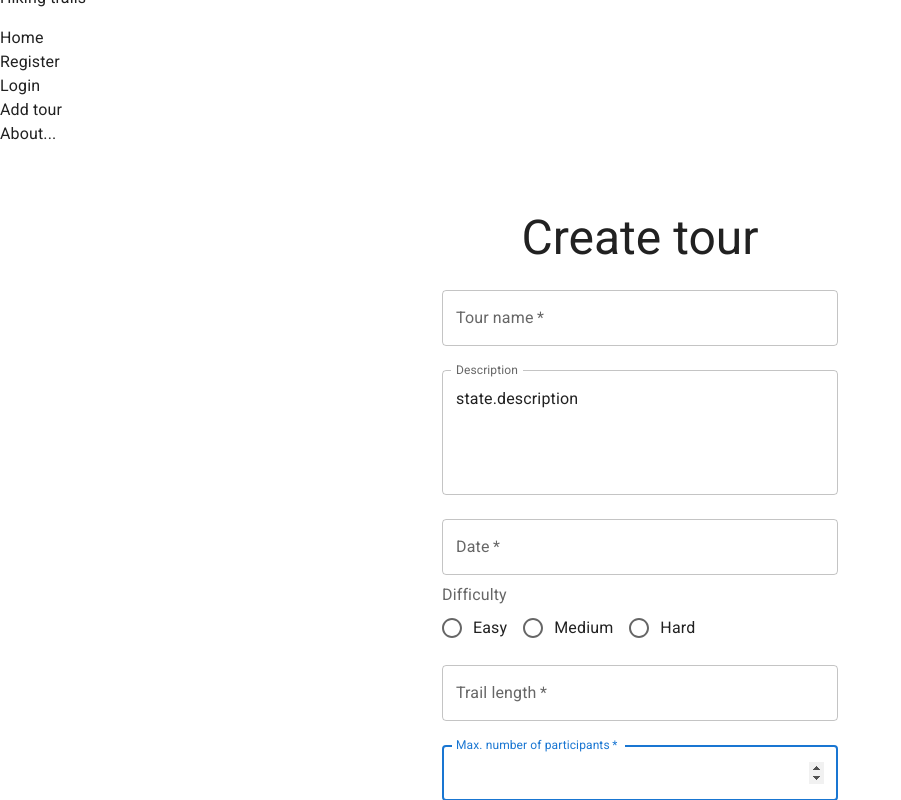
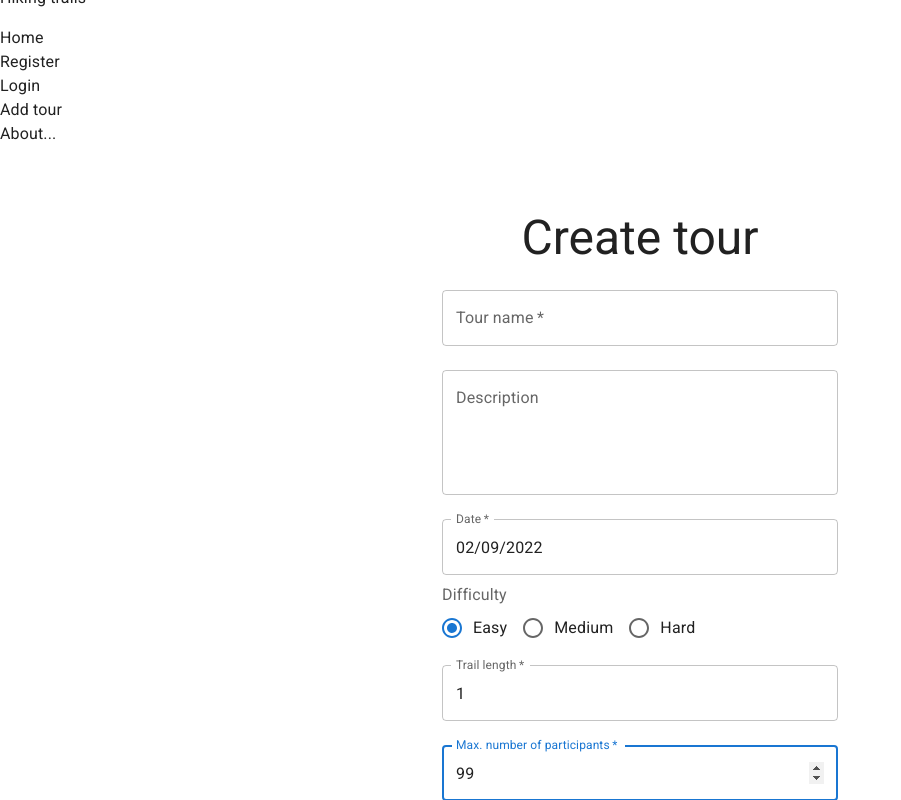
Before and after one commit to bokigolic/hiking-2, a React (Create React App) app in the folder hiking-react/: page / in a window 1280 px wide. Both pictures are taken after a click on the element "Add tour". Shown: the part 30-830 px from the top of the page, without its empty margins (0-901 px from the left). Built offline with nearby package versions, Linux system fonts and the light colour scheme.

Commit message:
Create tour forma, state works

```diff
--- a/hiking-react/src/components/FormTour.jsx
+++ b/hiking-react/src/components/FormTour.jsx
@@ -1,13 +1,9 @@
-import Avatar from "@mui/material/Avatar";
+import { useState } from "react";
 import Button from "@mui/material/Button";
 import CssBaseline from "@mui/material/CssBaseline";
 import TextField from "@mui/material/TextField";
 import FormControlLabel from "@mui/material/FormControlLabel";
-import Checkbox from "@mui/material/Checkbox";
-import Link from "@mui/material/Link";
-import Grid from "@mui/material/Grid";
 import Box from "@mui/material/Box";
-import LockOutlinedIcon from "@mui/icons-material/LockOutlined";
 import Typography from "@mui/material/Typography";
 import Container from "@mui/material/Container";
 import { createTheme, ThemeProvider } from "@mui/material/styles";
@@ -15,6 +11,29 @@ import { FormLabel, Radio, RadioGroup, TextareaAutosize } from "@mui/material";
 
 const FormTour = () => {
   const theme = createTheme();
+
+  const preset = {
+    name: '',
+    description: '',
+    date: '02/09/2022',
+    difficulty: 'EASY',
+    trail_length: 1,
+    max_participants: 99
+  };
+
+  const [formState, setFormState] = useState(preset);
+
+  const handleChange = (e) => {
+    // univerzalni handler za sva inpout polja
+    const target = e.target;
+    const value = target.type === 'checkbox' ? target.checked : target.value;
+    const name = target.name;
+    setFormState({
+      ...formState,
+      [name]: value
+    });
+  };
+
 
   return (
     <ThemeProvider theme={theme}>
@@ -36,6 +55,8 @@ const FormTour = () => {
               id="tourname"
               label="Tour name"
               name="name"
+              value={formState.name}
+              onChange={handleChange}
               margin="normal"
               required
               fullWidth
@@ -44,8 +65,8 @@ const FormTour = () => {
             <TextField
               label="Description"
               name="description"
-              value={'state.description'}
-              onChange={'handleChange'}
+              value={formState.description}
+              onChange={handleChange}
               variant="outlined"
               multiline
               rows={4}
@@ -56,6 +77,8 @@ const FormTour = () => {
               id="date"
               label="Date"
               name="date"
+              value={formState.date}
+              onChange={handleChange}
               margin="normal"
               required
               fullWidth
@@ -65,6 +88,8 @@ const FormTour = () => {
             <RadioGroup
               row
               name="difficulty"
+              value={formState.difficulty}
+              onChange={handleChange}
             >
               <FormControlLabel value="EASY" control={<Radio />} label="Easy" />
               <FormControlLabel value="MEDIUM" control={<Radio />} label="Medium" />
@@ -75,6 +100,8 @@ const FormTour = () => {
               id="trail_length"
               label="Trail length"
               name="trail_length"
+              value={formState.trail_length}
+              onChange={handleChange}
               type="number"
               margin="normal"
               required
@@ -85,6 +112,8 @@ const FormTour = () => {
               id="max_participants"
               label="Max. number of participants"
               name="max_participants"
+              value={formState.max_participants}
+              onChange={handleChange}
               type="number"
               margin="normal"
               required
--- a/hiking-react/src/utils/dummy-tours.js
+++ b/hiking-react/src/utils/dummy-tours.js
@@ -14,8 +14,8 @@ export const dummyTours = [{
         name: 'Great tour',
         description: 'Nice tour...',
         date: '02/09/2022',
+        difficulty: 'EASY',
         trail_length: 1,
-        difficulty: 'EASY',
         max_participants: 99
     },
     {
@@ -23,8 +23,8 @@ export const dummyTours = [{
         name: 'Virginia tour',
         description: 'Nice tour...',
         date: '02/09/2022',
+        difficulty: 'MEDIUM',
         trail_length: 1,
-        difficulty: 'MEDIUM',
         max_participants: 99
     },
     {
@@ -32,8 +32,8 @@ export const dummyTours = [{
         name: 'Amerika tour',
         description: 'Nice tour...',
         date: '02/09/2022',
+        difficulty: 'HARD',
         trail_length: 1,
-        difficulty: 'HARD',
         max_participants: 99
     },
     {
@@ -41,8 +41,8 @@ export const dummyTours = [{
         name: 'Arlington tour',
         description: 'Nice tour...',
         date: '02/09/2022',
+        difficulty: 'EASY',
         trail_length: 1,
-        difficulty: 'EASY',
         max_participants: 99
     },
 ];
```
